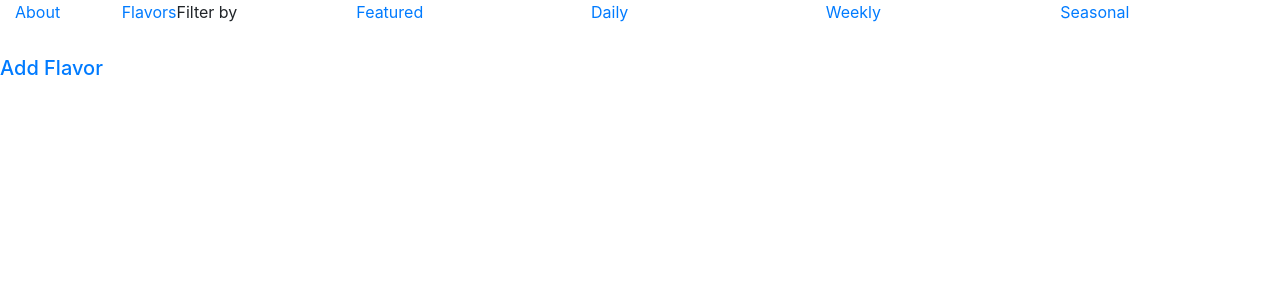
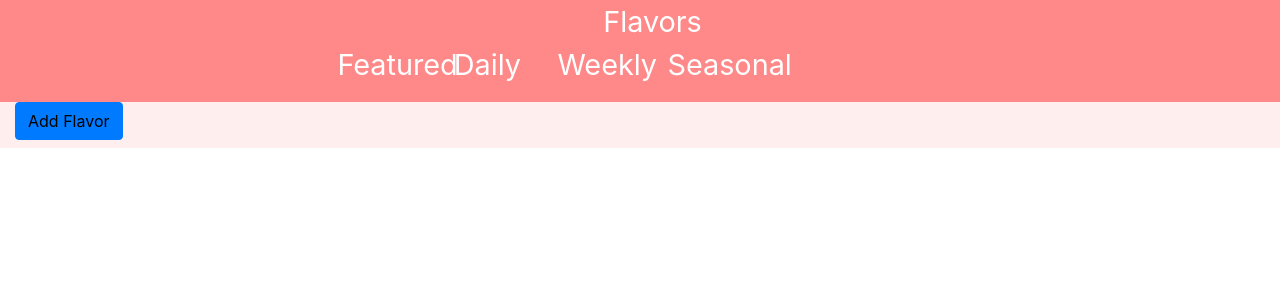
Before and after one commit to ramonaspence/7.2.3_django_icecream_shop, a Django app: page / in a window 1280 px wide. Shown: the top 300 px of the page. Run offline with Django 3.2, Linux system fonts and the light colour scheme; data that the repository does not hold is empty; some libraries are stand-ins or nearby versions.

Commit message:
Styling and styling. Using Modals from bootstrap for fun

```diff
--- a/brochure/templates/brochure/base.html
+++ b/brochure/templates/brochure/base.html
@@ -12,14 +12,18 @@
   <link rel="stylesheet" href="{% static 'css/styles.css' %}">
   <title>Document</title>
 </head>
-<body class='container-fuild'>
+<body>
   {% include 'brochure/header.html' %}
-
+<main class='main container-fluid'>
   {% block add %}
   {% endblock add %}
 
   {% block flavors %}
   {% endblock flavors %}
+</main>
 
+<script src="https://code.jquery.com/jquery-3.3.1.slim.min.js" integrity="sha384-q8i/X+965DzO0rT7abK41JStQIAqVgRVzpbzo5smXKp4YfRvH+8abtTE1Pi6jizo" crossorigin="anonymous"></script>
+<script src="https://cdnjs.cloudflare.com/ajax/libs/popper.js/1.14.7/umd/popper.min.js" integrity="sha384-UO2eT0CpHqdSJQ6hJty5KVphtPhzWj9WO1clHTMGa3JDZwrnQq4sF86dIHNDz0W1" crossorigin="anonymous"></script>
+<script src="https://stackpath.bootstrapcdn.com/bootstrap/4.3.1/js/bootstrap.min.js" integrity="sha384-JjSmVgyd0p3pXB1rRibZUAYoIIy6OrQ6VrjIEaFf/nJGzIxFDsf4x0xIM+B07jRM" crossorigin="anonymous"></script>
 </body>
 </html>
--- a/brochure/templates/brochure/header.html
+++ b/brochure/templates/brochure/header.html
@@ -1,9 +1,9 @@
-<nav class='row'>
-  <ul class='col d-flex'>
-    <li class='col-1'><a href="">About</a></li>
-    <li class='col'><p><a href="{% url 'icecream:index'%}">Flavors</a>Filter by</li>
-    <li class='col'><a href="{% url 'icecream:selection' 'featured' %}">Featured</a></li>
-    <li class='col'><a href="{% url 'icecream:selection' 'daily' %}">Daily</a></li>
-    <li class='col'><a href="{% url 'icecream:selection' 'weekly' %}">Weekly</a></li>
-    <li class='col'><a href="{% url 'icecream:selection' 'seasonal' %}">Seasonal</a></li>
+<nav class='nav container-fluid'>
+  <ul class='row'>
+    <!-- <li class='col-1'><a href="">About</a></li> -->
+    <li class='col-12'><a href="{% url 'icecream:index'%}">Flavors</a></li>
+    <li class='col-2'><a href="{% url 'icecream:selection' 'featured' %}">Featured</a></li>
+    <li class='col-2'><a href="{% url 'icecream:selection' 'daily' %}">Daily</a></li>
+    <li class='col-2'><a href="{% url 'icecream:selection' 'weekly' %}">Weekly</a></li>
+    <li class='col-2'><a href="{% url 'icecream:selection' 'seasonal' %}">Seasonal</a></li>
 </nav>
--- a/icecream/templates/icecream/index.html
+++ b/icecream/templates/icecream/index.html
@@ -3,13 +3,19 @@
 
 
 {% block flavors %}
-<h5><a href="{% url 'icecream:add' %}">Add Flavor</a></h5>
+  <h5 class='btn btn-primary'><a href="{% url 'icecream:add' %}">Add Flavor</a></h5>
+
 {% for icecream in object_list %}
-  <h4>{{ icecream.flavor }}</h4>
-  <p><a href="{% url 'icecream:detail' icecream.id %}">Details</a></p>
-  <p><a href="{% url 'icecream:delete' icecream.id %}">Delete</a></p>
-  <p><a href="{% url 'icecream:edit' icecream.id %}">Edit</a></p>
-
+<div class="row main-modal">
+  <div class="modal-header card col-12 d-flex">
+      <h4>{{ icecream.flavor }}</h4>
+    <div class="modal-body d-flex justify-content-around">
+      <p><a href="{% url 'icecream:detail' icecream.id %}">Details</a></p>
+      <p><a href="{% url 'icecream:delete' icecream.id %}">Delete</a></p>
+      <p><a href="{% url 'icecream:edit' icecream.id %}">Edit</a></p>
+    </div>
+  </div>
+</div>
 
 {% endfor %}
   <!-- <h1>Featured Ice Cream</h1>
--- a/static/css/styles.css
+++ b/static/css/styles.css
@@ -12,4 +12,33 @@ ul {
 
 a {
   text-decoration: none;
+  color: white;
+
 }
+
+li {
+  text-align: center;
+}
+
+.nav {
+  width: 100vw;
+  background-color: #FF8888;
+  justify-content: center;
+  text-align: center;
+  font-size: 1.8rem;
+}
+
+.main a {
+  color: black;
+}
+.main {
+  background-color: #FFEEEE;
+
+}
+.main-modal {
+  display: flex;
+
+}
+.main div {
+  width: 35vw;
+}
```
